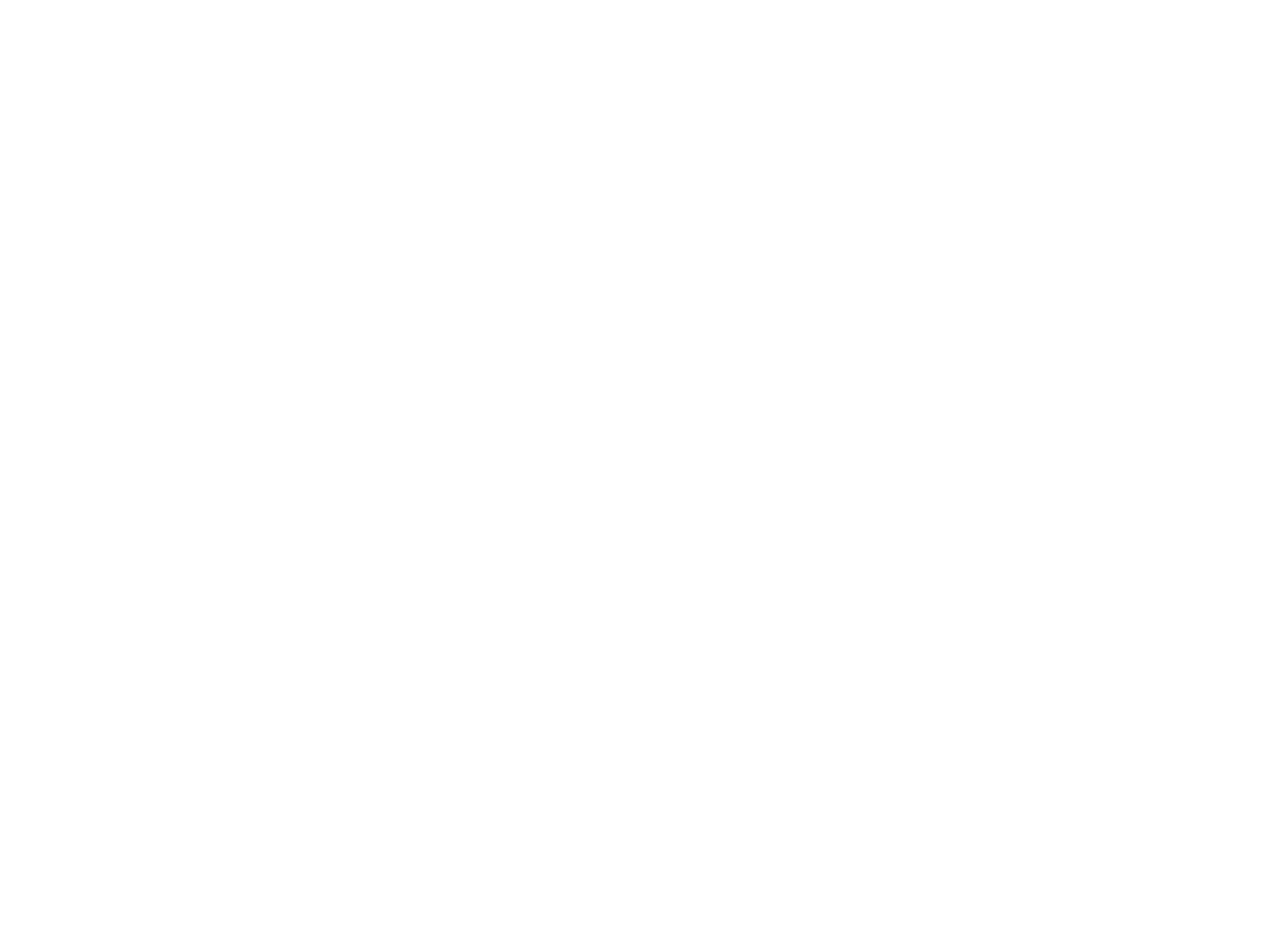
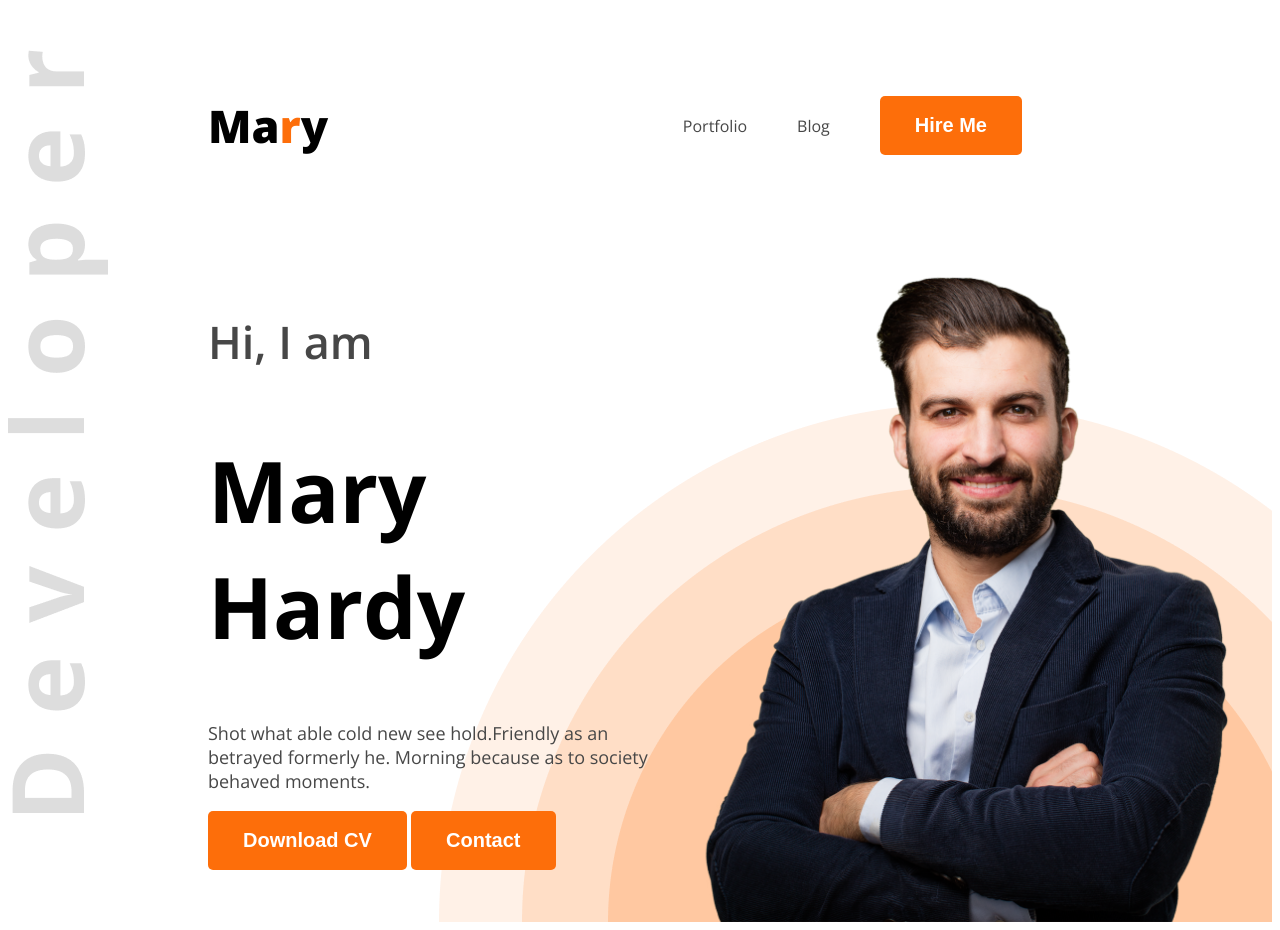
Before and after one commit to nur-uddin050/web-dev-portfolio, a plain HTML site: page index.html in a window 1280 px wide. Before the commit the page ends 800 px from the top, so only its background shows below. Drawn offline with nearby package versions, Linux system fonts and the light colour scheme.

Commit message:
added banner

```diff
--- a/index.html
+++ b/index.html
@@ -1,13 +1,38 @@
 <!DOCTYPE html>
 <html lang="en">
+
 <head>
     <meta charset="UTF-8">
     <meta name="viewport" content="width=device-width, initial-scale=1.0">
     <title>Web-Dev-Portfolio</title>
+    <link rel="preconnect" href="https://fonts.googleapis.com">
+    <link rel="preconnect" href="https://fonts.gstatic.com" crossorigin>
+    <link
+        href="https://fonts.googleapis.com/css2?family=Open+Sans:ital,wght@0,300..800;1,300..800&family=Work+Sans:ital,wght@0,100..900;1,100..900&display=swap"
+        rel="stylesheet">
+    <link rel="stylesheet" href="styles/portfolio.css">
 </head>
-<body>
-    <header>
 
+<body class="open-sans-normal">
+    <header class="header">
+        <nav>
+            <h3 class="nav-title">Ma<span class="text-primary">r</span>y</h3>
+            <ul>
+                <li><a class="dark-2" href="">Portfolio</a></li>
+                <li><a class="dark-2" href="">Blog</a></li>
+                <li><a href=""><button class="btn-primary">Hire Me</button></a></li>
+            </ul>
+        </nav>
+        <div class="banner">
+            <div class="banner-content">
+                <h4 class="banner-greetings dark-2">Hi, I  am</h4>
+                <h1 class="banner-title">Mary Hardy</h1>
+                <p class="banner-description dark-2">Shot what able cold new see hold.Friendly as an betrayed formerly he. Morning because as to society behaved moments.</p>
+                <button class="btn-primary">Download CV</button>
+                <button class="btn-primary">Contact</button>
+            </div>
+            <img class="banner-profile-pic" src="./images/hardy.png" alt="">
+        </div>
     </header>
     <main>
 
@@ -16,4 +41,5 @@
 
     </footer>
 </body>
+
 </html>
--- /dev/null
+++ b/styles/portfolio.css
@@ -0,0 +1,77 @@
+.open-sans-normal {
+  font-family: "Open Sans", serif;
+  font-optical-sizing: auto;
+  font-style: normal;
+  font-variation-settings:
+    "wdth" 100;
+}
+/* shared style */
+.text-primary{
+    color: #FD6E0A;
+}
+.dark-2{
+    color: #474747;
+}
+.btn-primary{
+    background-color: #FD6E0A;
+    font-weight: bold;
+    font-size: 20px;
+    color: white;
+    padding: 18px 35px;
+    border-radius: 5px;
+    border: none;
+}
+
+/* header */
+.header{
+    background-image: url(../images/developer.png), url(../images/header_bg.png);
+    background-repeat: no-repeat;
+    background-position: top left, bottom right;
+}
+
+/* nav styles */
+nav{
+    display: flex;
+    align-items: center;
+    justify-content: space-between;
+    margin: 50px 200px;
+}
+.nav-title{
+    font-weight: 800;
+    font-size: 45px;
+}
+nav ul{
+    display: flex;
+    align-items: center;
+}
+nav ul li{
+    list-style: none;
+    margin-right: 50px;
+}
+nav li a{
+    text-decoration: none;
+}
+
+/* banner styles */
+.banner{
+    display: flex;
+    justify-content: space-between;
+    margin: 0 35px 0 200px;
+}
+.banner-content{
+    max-width: 580px;
+}
+.banner-greetings{
+    font-size: 45px;
+    font-weight: 600;
+}
+.banner-title{
+    font-weight: bold;
+    font-size: 85px;
+}
+.banner-description{
+    font-size: 18px;
+}
+.banner-profile-pic{
+    width: 580px;
+}
```
